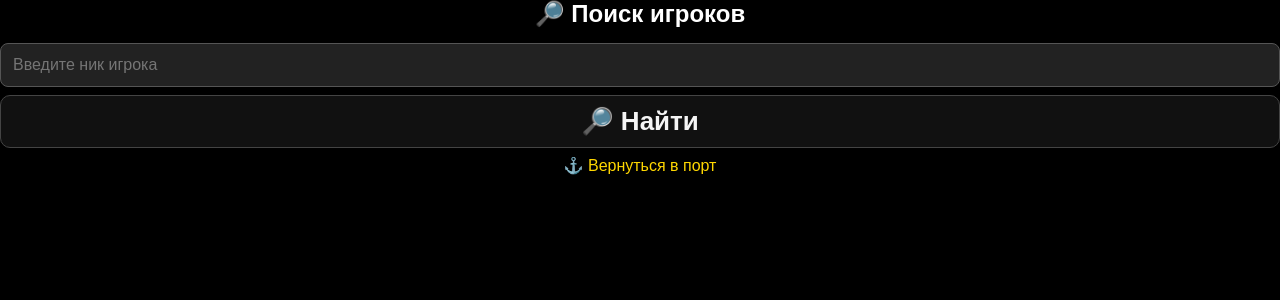
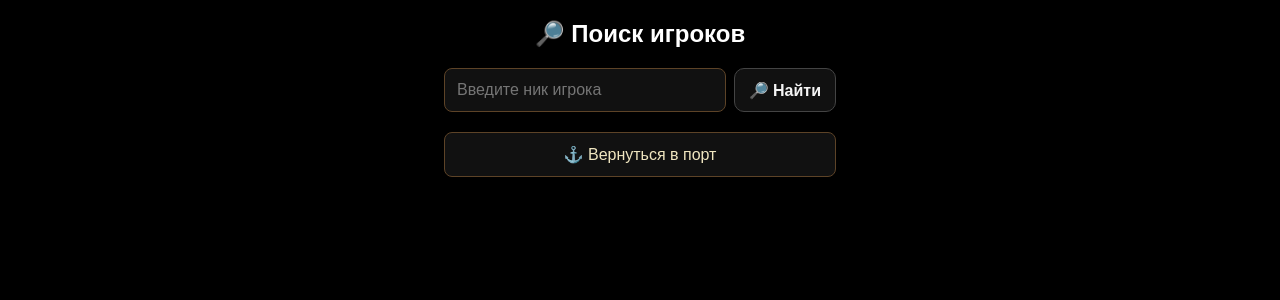
Before and after one commit to wergut800-star/piratesgame, a Flask app: page /players in a window 1280 px wide. Shown: the top 300 px of the page. Run offline with Flask 3, Linux system fonts and the light colour scheme; the visitor is signed in with stand-in values (Sample User, id 1).

Commit message:
Update style.css

```diff
--- a/static/css/style.css
+++ b/static/css/style.css
@@ -508,3 +508,155 @@ hr{
 h2{
     color:white;
 }
+/* ===== ПОИСК ИГРОКОВ ===== */
+
+.players-page,
+.other-player {
+    max-width: 420px;
+    margin: 0 auto;
+    padding: 20px 14px 100px;
+    color: #f0e6c0;
+    text-align: center;
+}
+
+.player-search {
+    display: flex;
+    gap: 8px;
+    margin: 20px 0;
+}
+
+.player-search input {
+    flex: 1;
+    min-width: 0;
+    padding: 12px;
+    background: #111;
+    color: white;
+    border: 1px solid #5d4327;
+    border-radius: 8px;
+    font-size: 16px;
+}
+
+.player-search button {
+    width: auto;
+    margin: 0;
+    padding: 10px 14px;
+    font-size: 16px;
+}
+
+.player-card {
+    display: flex;
+    align-items: center;
+    gap: 12px;
+
+    padding: 12px;
+    margin: 8px 0;
+
+    background: #111;
+    border: 1px solid #5d4327;
+    border-radius: 10px;
+
+    color: #f0e6c0;
+    text-decoration: none;
+
+    text-align: left;
+}
+
+.player-card:hover {
+    background: #1d1d1d;
+}
+
+.player-avatar {
+    width: 48px;
+    height: 48px;
+
+    display: flex;
+    align-items: center;
+    justify-content: center;
+
+    background: #3d2a19;
+    border: 2px solid #6d4c2f;
+    border-radius: 50%;
+
+    font-size: 26px;
+}
+
+.player-info {
+    flex: 1;
+}
+
+.player-name {
+    font-size: 18px;
+    font-weight: bold;
+}
+
+.player-level {
+    margin-top: 4px;
+    color: #d6b44c;
+    font-size: 14px;
+}
+
+.player-arrow {
+    font-size: 30px;
+    color: #d6b44c;
+}
+
+.no-players {
+    margin: 25px 0;
+    color: #aaa;
+}
+
+.back-button {
+    display: block;
+    margin-top: 20px;
+    padding: 12px;
+
+    background: #111;
+    border: 1px solid #5d4327;
+    border-radius: 8px;
+
+    color: #f0e6c0;
+    text-decoration: none;
+}
+
+.other-player-avatar {
+    width: 110px;
+    height: 110px;
+
+    margin: 20px auto;
+
+    display: flex;
+    align-items: center;
+    justify-content: center;
+
+    background: #3d2a19;
+    border: 3px solid #6d4c2f;
+    border-radius: 50%;
+
+    font-size: 60px;
+}
+
+.other-player h1 {
+    margin: 8px 0;
+}
+
+.other-player-level {
+    color: #d6b44c;
+    font-size: 18px;
+    margin-bottom: 20px;
+}
+
+.player-stat {
+    padding: 12px;
+    margin: 6px 0;
+
+    background: #111;
+    border: 1px solid #3d2a19;
+    border-radius: 8px;
+
+    text-align: left;
+}
+
+.attack-player {
+    background: #552020;
+    border-color: #8b3030;
+}
```
